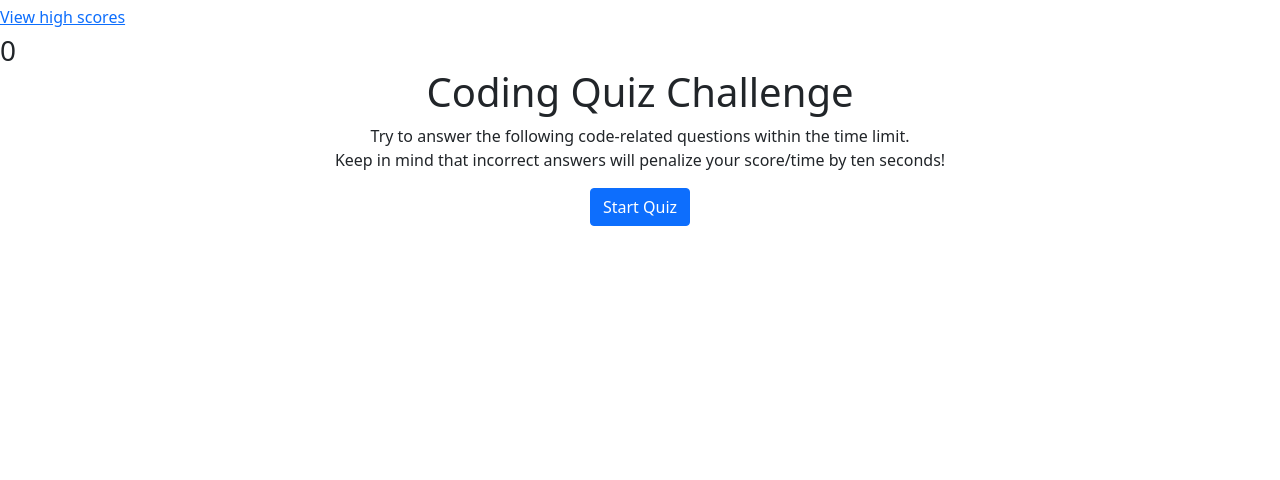
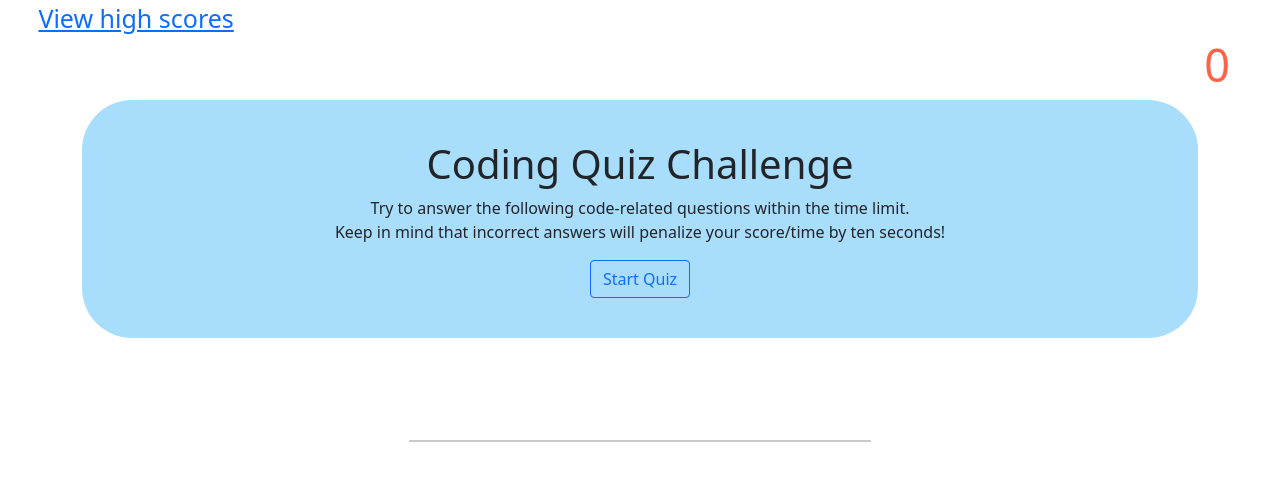
Before and after one commit to sergiionyx/Code-Quiz, a plain HTML site: page index.html in a window 1280 px wide. Drawn offline with nearby package versions, Linux system fonts and the light colour scheme.

Commit message:
added some comments to answers and styles to page

```diff
--- a/assets/css/styles.css
+++ b/assets/css/styles.css
@@ -1,17 +1,21 @@
 .header-container {
-    display: flex;
-    justify-content: space-between;
+    margin-left: 3%;
+    font-size: 25px;
+
 }
 
 .container {
     text-align: center;
-    width: 50%;
+    max-width: 40%;
 }
 
 
 
 #countdown {
-    margin: 0;
+    text-align: right;
+    margin-right: 50px;
+    font-size: 45px;
+    color: tomato;
 }
 
 a {
@@ -21,3 +25,21 @@ a {
 .hide {
     display: none !important;
 }
+
+#quiz {
+    background-color: rgba(57, 177, 247, 0.432);
+    border-radius: 50px;
+    padding: 40px;
+}
+
+#comment {
+    border-top: rgba(128, 128, 128, 0.418) 2px solid;
+    margin-top: 20px;
+    font-style: italic;
+    color: rgba(128, 128, 128, 0.555);
+
+}
+#questions {
+    width: 50%;
+    margin: 50px auto;
+}
--- a/assets/js/script.js
+++ b/assets/js/script.js
@@ -10,33 +10,65 @@ var timeLeft;
 var saveScoreBtn = document.getElementById("save");
 var countdown;
 var initials = document.getElementById("GET-name");
-//var recordNameArr = [];
 var timeEl = document.getElementById("time");
+var comment = document.getElementById("comment");
+
+
 //Array with Q/A
 var questions = [
     {
-        question: "What is 10/2?",
+        question: "Inside which HTML element do we put the JavaScript?",
         answers: [
-            '3',
-            '5',
-            '115',
-            'blah'
+            'js',
+            'script',
+            'javascript',
+            'scripting'
         ],
-        correctAnswer: '5'
+        correctAnswer: 'script'
     },
     {
-        question: "What is 30/3?",
+        question: "Where is the correct place to insert a JavaScript?",
         answers: [
-            '10',
-            'asd',
-            'xzc',
-            '1q2w3e'
+            'The head section',
+            'Both the <head> section and the <body> section are correct',
+            'The body section',
+            'none'
         ],
-        correctAnswer: '10'
+        correctAnswer: 'The body section'
+    },
+    {
+        question: "What is the correct syntax for referring to an external script called 'xxx.js'?",
+        answers: [
+            'script src="xxx.js"',
+            'script name="xxx.js"',
+            'script href="xxx.js"',
+            'none'
+        ],
+        correctAnswer: 'script src="xxx.js"'
+    },
+    {
+        question: "The external JavaScript file must contain the <script> tag.",
+        answers: [
+            "False",
+            "True",
+            "It's depend where the file located",
+            "It's depend where in html located link to js file"
+        ],
+        correctAnswer: 'False'
+    },
+    {
+        question: 'How do you write "Hello World" in an alert box?',
+        answers: [
+            'alert("Hello World");',
+            'msg("Hello World");',
+            'alertBox("Hello World");',
+            'msgBox("Hello World");'
+        ],
+        correctAnswer: 'alert("Hello World");'
     }
 ];
 
-var time = questions.length * 100;
+var time = questions.length * 10;
 
 //Timer
 function countdown() {
@@ -78,18 +110,21 @@ function checkAnswer() {
     if (this.value !== questions[taskIdIndex].correctAnswer) {
         time -= 10;
         if (time < 0) {
+            comment.textContent = "Time is up!";
             time = 0;
         }
+        comment.textContent = "wrong";
+    }
+    else {
+        comment.textContent = "correct!";
     }
 
     taskIdIndex++;
     if (taskIdIndex === questions.length) {
+        comment.textContent = "Your quiz is over!";
         endQuiz();
-
     }
-    else {
-        quizGeneration();
-    }
+    quizGeneration();
 
 }
 
--- a/index.html
+++ b/index.html
@@ -27,11 +27,14 @@
                 <h1 id="h1-text">Coding Quiz Challenge</h1>
                 <p id="paragraph">Try to answer the following code-related questions within the time limit.<br>Keep in
                     mind that incorrect answers will penalize your score/time by ten seconds!</p>
-                <button type="button" class="btn btn-primary" id="submit">Start Quiz</button>
+                <button type="button" class="btn btn-outline-primary" id="submit">Start Quiz</button>
             </div>
             <div id="questions" class="hide d-table px-5">
                 <h2 id="question"></h2>
                 <div id="answers" class="answers btn-group-vertical"></div>
+
+                    <h4 id="comment"></h4>
+
             </div>
 
             <div id="results" class="hide form-group row">
@@ -47,6 +50,7 @@
                         <div class="col-sm-10 offset-sm-2">
                             <button type="submit" class="btn btn-primary" value="Save"> Save </button>
                         </div>
+
                     </div>
                 </form>
             </div>
```
